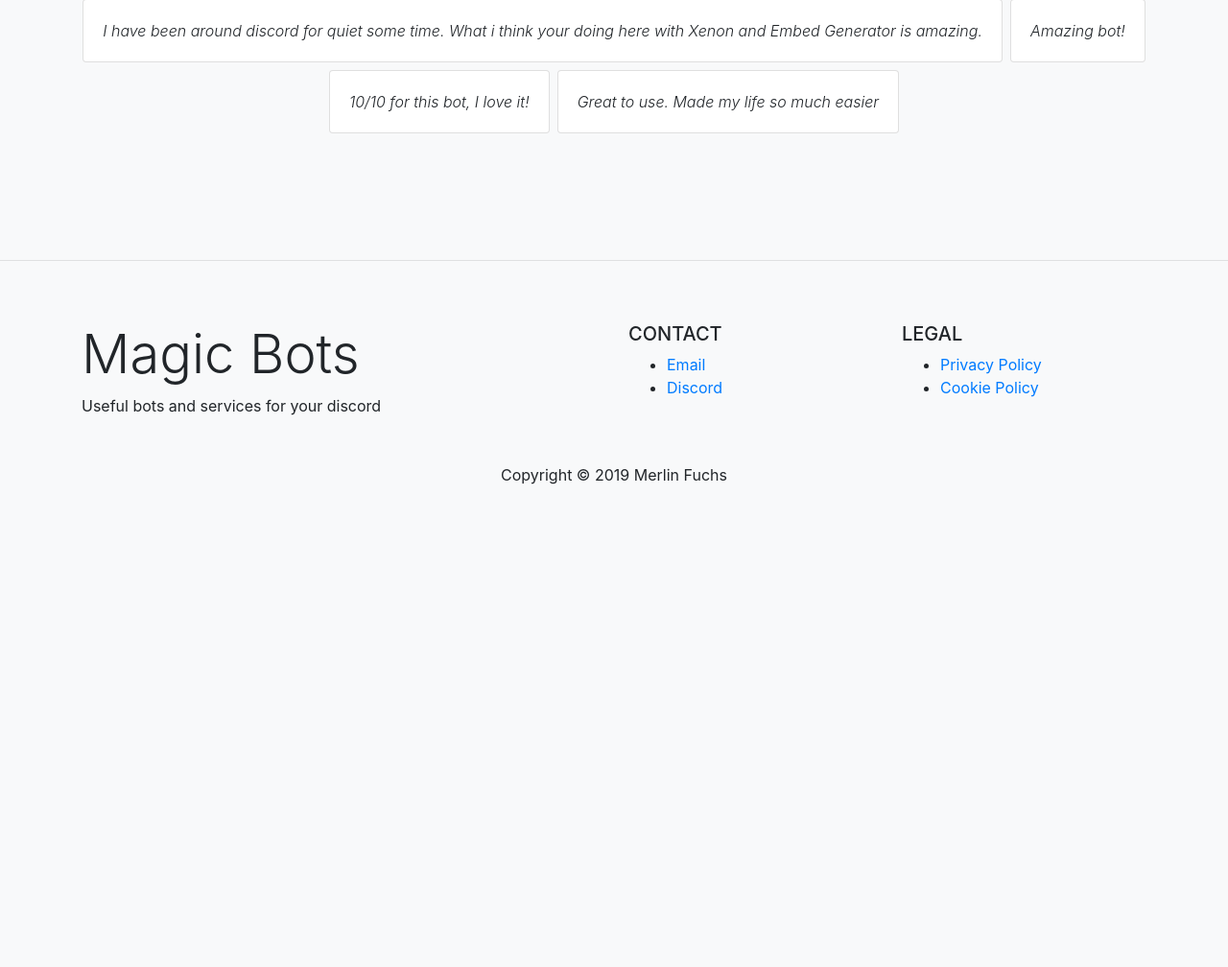
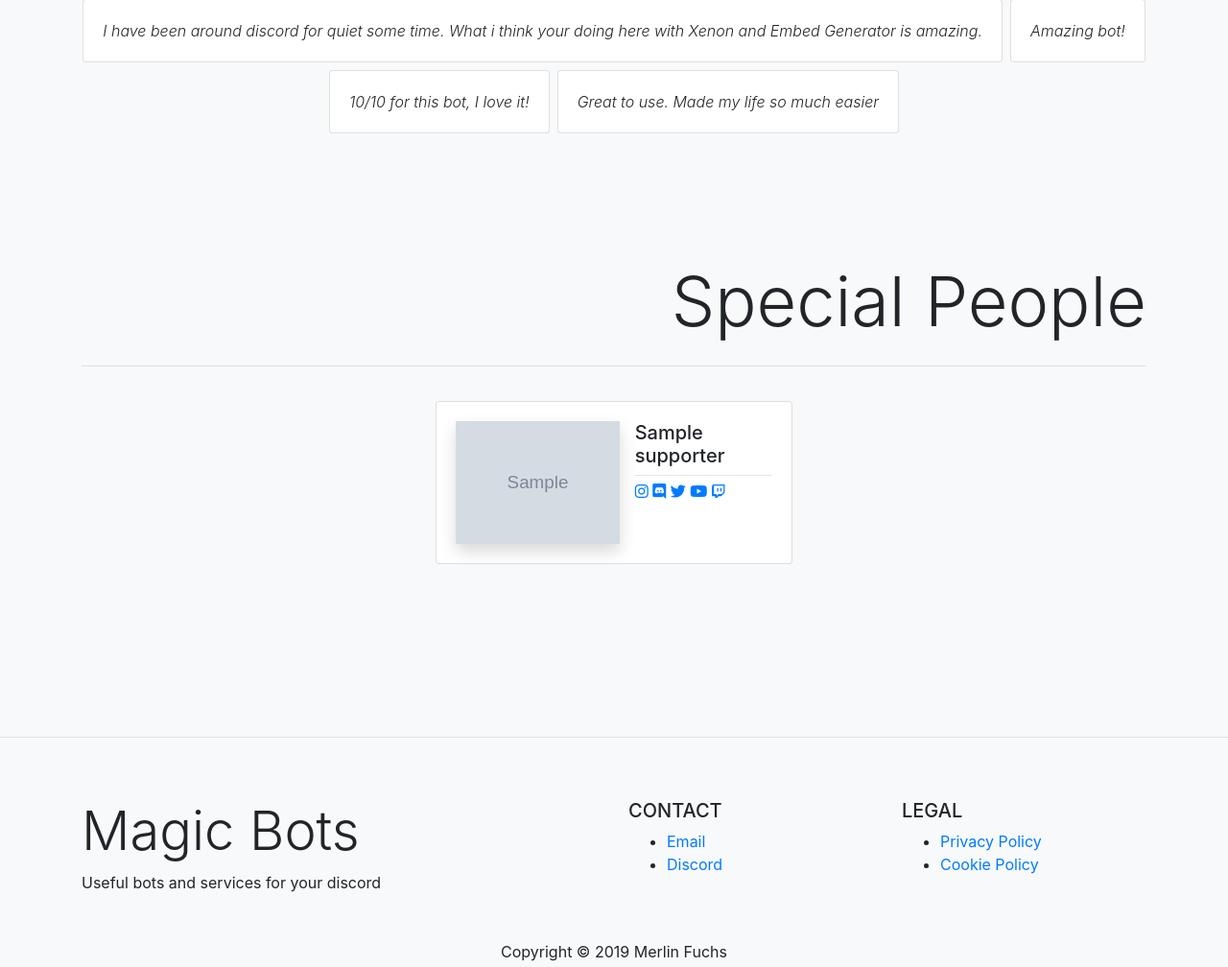
Before and after one commit to Xenon-Bot/discord.club, a Django app: page / in a window 1280 px wide. Shown: the part 2147-3155 px from the top of the page at 96% size. Before the commit the page ends 2652 px from the top, so only its background shows below. Run offline with Django 3.2, Linux system fonts and the light colour scheme; data comes from the database, SQL or seed files in the repository; tables that the repository leaves empty hold one stand-in row (values such as "Sample post"); grey boxes marked "Sample" are stand-in pictures; some libraries are stand-ins or nearby versions.

Commit message:
Added "Special People" section to the homepage

```diff
--- a/discord_club/home/admin.py
+++ b/discord_club/home/admin.py
@@ -1,6 +1,6 @@
 from django.contrib import admin
 
-from .models import Feedback, Link, Service
+from .models import Feedback, Link, Service, Supporter
 
 
 class LinkInline(admin.TabularInline):
@@ -15,3 +15,4 @@ class ServiceAdmin(admin.ModelAdmin):
 
 admin.site.register(Service, ServiceAdmin)
 admin.site.register(Feedback)
+admin.site.register(Supporter)
--- a/discord_club/home/models.py
+++ b/discord_club/home/models.py
@@ -1,5 +1,19 @@
 from django.db import models
-from django.urls import reverse
+
+
+class Supporter(models.Model):
+    name = models.CharField(max_length=50)
+    patreon_name = models.CharField(max_length=100)
+    avatar = models.URLField()
+
+    instagram = models.URLField(blank=True)
+    discord = models.URLField(blank=True)
+    twitter = models.URLField(blank=True)
+    youtube = models.URLField(blank=True)
+    twitch = models.URLField(blank=True)
+
+    def __str__(self):
+        return self.name
 
 
 class Feedback(models.Model):
--- a/discord_club/home/templates/home/index.html
+++ b/discord_club/home/templates/home/index.html
@@ -25,13 +25,15 @@
             <div class="carousel-inner">
                 {% for service in services %}
                     {% if service.display_front %}
-                        <div class="carousel-item {% if forloop.counter0 == 0 %}active{% endif %} py-5" style="height: 75vh; overflow-y: hidden;">
+                        <div class="carousel-item {% if forloop.counter0 == 0 %}active{% endif %} py-5"
+                             style="height: 75vh; overflow-y: hidden;">
                             <div class="container">
                                 <h1 class="display-1 text-center">{{ service.name }}</h1>
                                 <hr>
                                 <div class="float-right">
                                     {% for link in service.link_set.all %}
-                                        <a href="{{ link.url }}" target="_blank" class="btn btn-primary">{{ link.name }}</a>
+                                        <a href="{{ link.url }}" target="_blank"
+                                           class="btn btn-primary">{{ link.name }}</a>
                                     {% endfor %}
                                 </div>
                                 <div class="row py-5">
@@ -43,7 +45,8 @@
                                         </ul>
                                     </div>
                                     <div class="col-md-8">
-                                        <img src="{% static 'home/img/'|add:service.image_name %}" alt="{{ service.name }}" class="img-fluid">
+                                        <img src="{% static 'home/img/'|add:service.image_name %}"
+                                             alt="{{ service.name }}" class="img-fluid">
                                     </div>
                                 </div>
                             </div>
@@ -88,7 +91,58 @@
                 Not feedback availabel 😥
             {% endif %}
         </div>
-        <br><br><br><br><br>
+        <br><br>
+    </section>
+
+    <section id="supporters">
+        <br><br><br>
+        <div class="container">
+            <h1 class="display-3 text-right">Special People</h1>
+            <hr class="my-4">
+
+            {% if supporters %}
+                <div class="font-weight-light">
+                    <div class="row py-2 justify-content-center">
+                        {% for sp in supporters %}
+                            <div class="col-12 col-md-6 col-lg-4 p-1">
+                                <div class="card">
+                                    <div class="card-body">
+                                        <div class="media">
+                                            <img style="height: 8em;" class="mr-3 shadow" src="{{ sp.avatar }}"
+                                                 alt="Avatar of {{ sp.name }}">
+                                            <div class="media-body">
+                                                <h5 class="mt-0">{{ sp.name }}</h5>
+                                                <hr class="my-1">
+                                                <span>
+                                                    {% if sp.instagram %}
+                                                        <a href="{{ sp.instagram }}"><i class="fab fa-instagram"></i></a>
+                                                    {% endif %}
+                                                    {% if sp.discord %}
+                                                        <a href="{{ sp.discord }}"><i class="fab fa-discord"></i></a>
+                                                    {% endif %}
+                                                    {% if sp.twitter %}
+                                                        <a href="{{ sp.twitter }}"><i class="fab fa-twitter"></i></a>
+                                                    {% endif %}
+                                                    {% if sp.youtube %}
+                                                        <a href="{{ sp.youtube }}"><i class="fab fa-youtube"></i></a>
+                                                    {% endif %}
+                                                    {% if sp.twitch %}
+                                                        <a href="{{ sp.twitch }}"><i class="fab fa-twitch"></i></a>
+                                                    {% endif %}
+                                                </span>
+                                            </div>
+                                        </div>
+                                    </div>
+                                </div>
+                            </div>
+                        {% endfor %}
+                    </div>
+                </div>
+            {% else %}
+                Nobody here yet 😥
+            {% endif %}
+        </div>
+        <br><br><br><br><br><br><br>
     </section>
 
     <style>
--- a/discord_club/home/views.py
+++ b/discord_club/home/views.py
@@ -1,11 +1,12 @@
 from django.shortcuts import render
 
-from .models import Feedback
+from .models import Feedback, Supporter
 
 
 def index(request):
     context = {
-        'feedback': Feedback.objects.all()
+        'feedback': Feedback.objects.all(),
+        'supporters': Supporter.objects.all()
     }
     return render(request, 'home/index.html', context)
 
```
